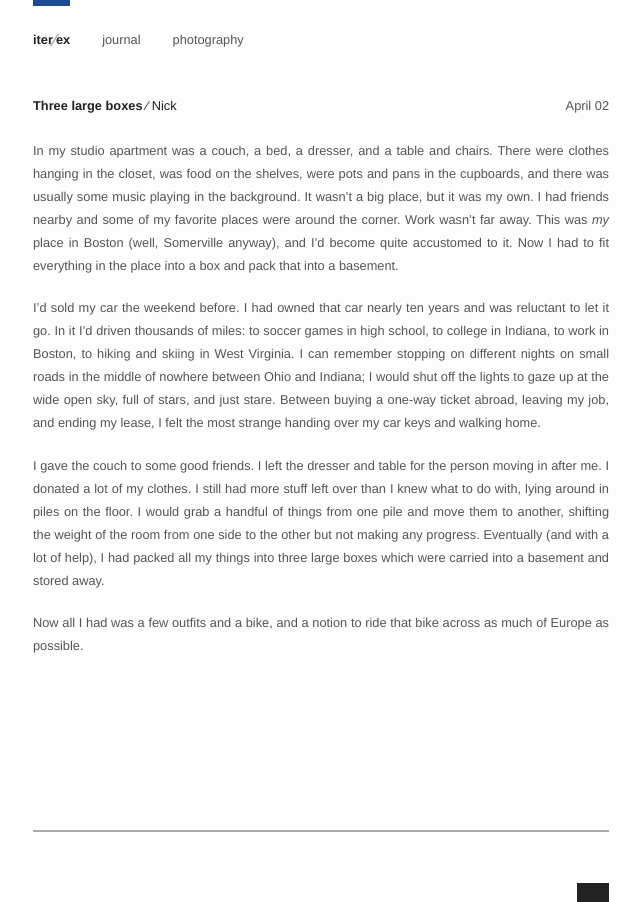
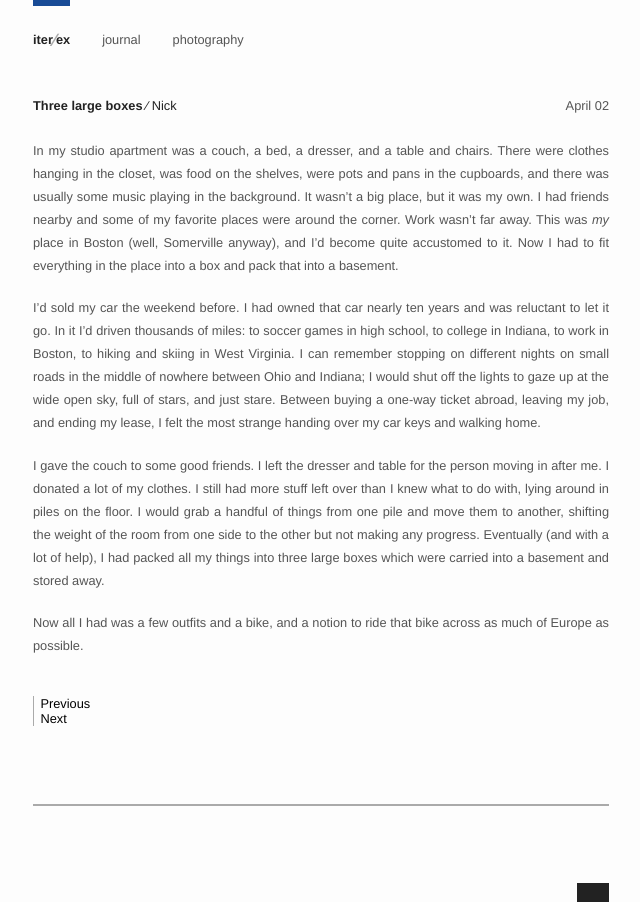
Before and after one commit to caipre/iterex, a Jekyll site: the page built from journal/_posts/2013/04/2013-04-02-three-large-boxes.md, in a window 1280 px wide. Shown: the whole page, without its empty margins (319-959 px from the left). Built offline with Jekyll 4.4.1, drawn with Linux system fonts in a browser that asks for light colours.

Commit message:
Add previous/next links on journal pages

```diff
--- a/_layouts/single.html
+++ b/_layouts/single.html
@@ -13,6 +13,10 @@ layout: default
       <div id="page">
         {{ content }}
       </div>
+      <div id="chrono">
+        {% if page.previous %}<a href="{{ page.previous.url }}">Previous</a>{% endif %}
+        {% if page.next %}<a href="{{ page.next.url }}">Next</a>{% endif %}
+      </div>
     {% else %}
         <img src="{{ page.src }}" title="{{ page.title }}" />
     {% endif %}
--- a/css/main.css
+++ b/css/main.css
@@ -35,7 +35,7 @@ hr {
   background-color: #aaa;
   border: 0;
   height: 2px;
-  margin: 4em auto;
+  margin: 2em auto 6em;
 }
 
 p {
@@ -166,6 +166,17 @@ body #main #page  h3 {
   margin: 0 0 0.5em;
 }
 
+body #main #chrono {
+  border-left: 1px solid #aaa;
+  margin-top: 3em;
+  padding-left: 0.5em;
+  width: 6em;
+}
+
+body #main #chrono a {
+  text-decoration: none;
+}
+
 body #main > div img {
   display: block;
   max-width: 100%;
```
